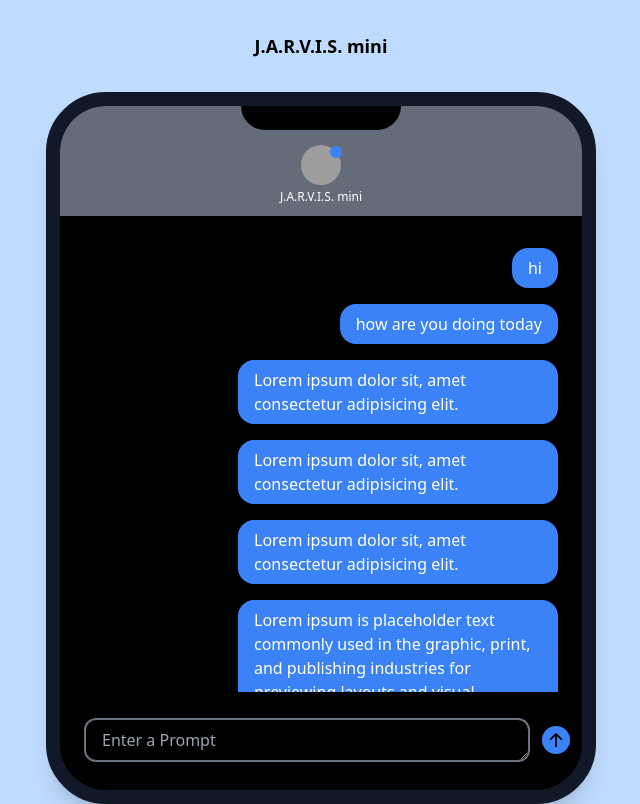
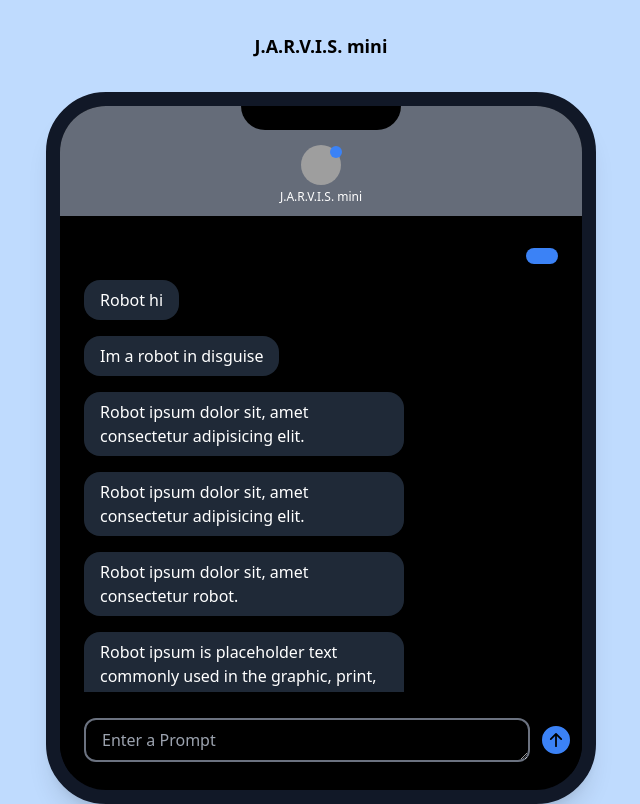
Before and after one commit to Divici/jarvis-mini, a React (Create React App) app: page / in a window 1280 px wide. Both pictures are taken after a click on the button 875 px from the left and 740 px from the top of the page. Shown: the whole page, without its empty margins (319-959 px from the left). Built offline with nearby package versions, Linux system fonts and the light colour scheme; grey boxes are pictures that could not be loaded.

Commit message:
prompt being added to state and printed

```diff
--- a/src/components/InputField.js
+++ b/src/components/InputField.js
@@ -18,7 +18,6 @@
             type: 'user',
             message: prompt
         })
-        console.log(prompt);
         setPrompt('')
     }
 
--- a/src/components/Messages.js
+++ b/src/components/Messages.js
@@ -1,3 +1,5 @@
+import { connect } from 'react-redux';
+
 const prompts = [
     'hi',
     'how are you doing today',
@@ -16,17 +18,34 @@
     'Robot ipsum is placeholder text commonly used in the graphic, print, and publishing industries for previewing layouts and visual mockups. Robot ipsum is placeholder text commonly used in the graphic, print, and publishing industries for previewing layouts and visual mockups.'
 ];
 
-const Messages = () => {
+const Messages = (props) => {
+    const {messages} = props;
+
     return (
         <div className={`relative w-full p-6 overflow-y-auto h-[476px] `}>
             {
-                prompts.map((message, i) =>(
-                    <div className="flex justify-end">
-                        <p className="relative max-w-xs my-2 px-4 py-2 text-white bg-blue-500 rounded-2xl shadow">
-                            {message}
-                        </p>
-                    </div>
-                ))
+                messages.length > 0 &&
+
+                messages.map((message, i) =>{
+                    if(message.type === 'user'){
+                        return (
+                            <div className="flex justify-end" key={i}>
+                                <p className="relative max-w-xs my-2 px-4 py-2 text-white bg-blue-500 rounded-2xl shadow">
+                                    {message.message}
+                                </p>
+                            </div>
+                        )
+                    }
+                    else {
+                        return (
+                            <div className="flex justify-start">
+                                <p className="relative max-w-xs my-2 px-4 py-2 text-white bg-gray-800 rounded-2xl shadow">
+                                    {message.message}
+                                </p>
+                            </div>
+                        )
+                    }
+                })
             }
             {
                 responses.map((message, i) =>(
@@ -50,4 +69,10 @@
     )
 }
 
-export default Messages;
+const mapStateToProps = (state) => {
+    return ({
+        messages: state.messages
+    });
+}
+
+export default connect(mapStateToProps)(Messages);
```
